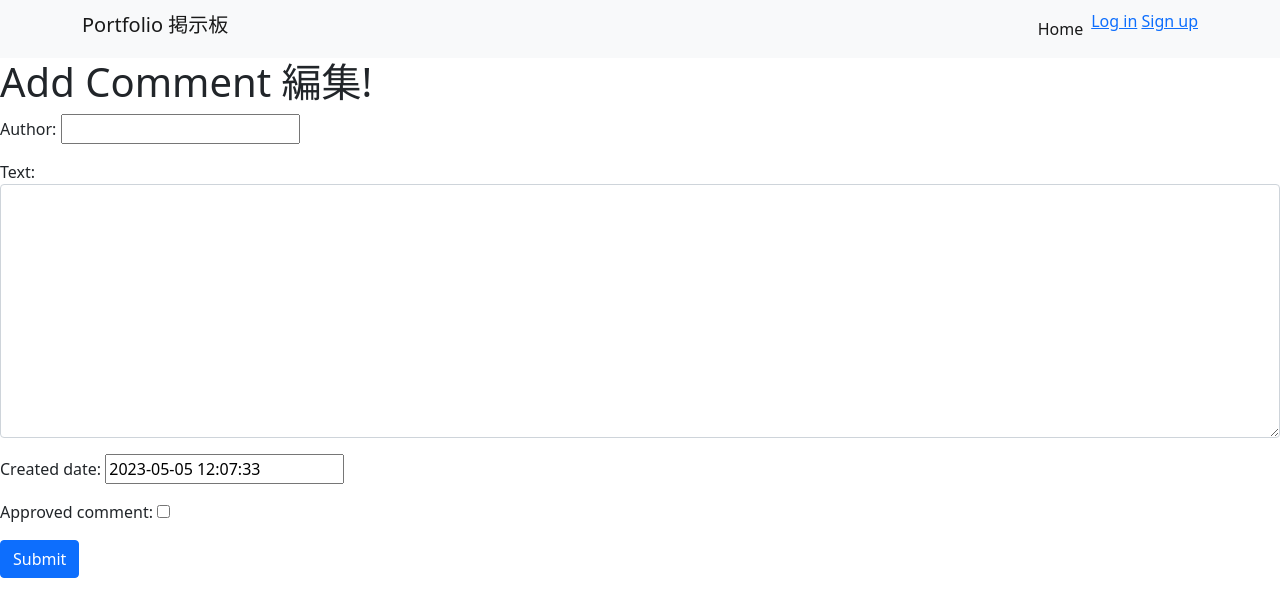
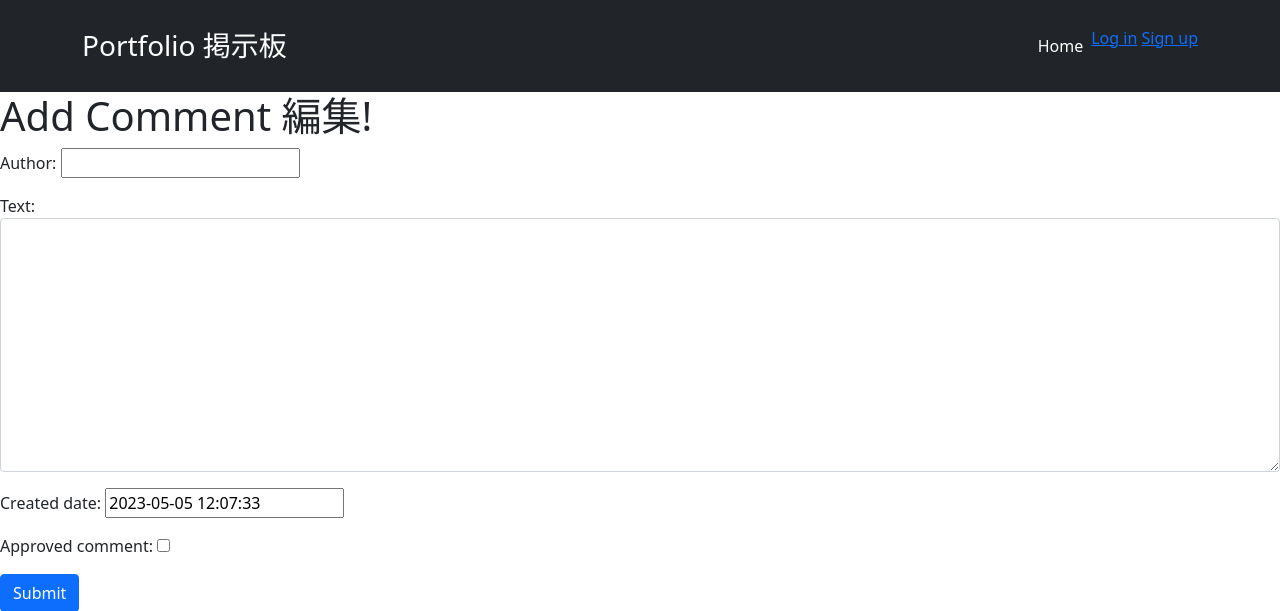
Before and after one commit to goat2130/Django-portfolio-first, a Django app: page /post/1/comment/ in a window 1280 px wide. Shown: the top 611 px of the page. Run offline with Django 4.2, Linux system fonts and the light colour scheme; data comes from the database, SQL or seed files in the repository.

Commit message:
feat: 1.55 に詰まり

```diff
--- /dev/null
+++ b/myapp/static/myapp/style.css
@@ -0,0 +1,3 @@
+.navbar .nav-link {
+  color: #fff !important;
+}
--- a/myapp/templates/base.html
+++ b/myapp/templates/base.html
@@ -10,20 +10,22 @@
   </head>
   <body>
     <header>
-      <nav class="navbar navbar-expand-lg navbar-light bg-light">
+      <nav class="navbar navbar-expand-lg navbar-dark bg-dark py-3">
         <div class="container">
-          <h1 class="navbar-brand">Portfolio 掲示板</h1>
-          <button class="navbar-toggler" type="button" data-bs-toggle="collapse" data-bs-target="#navbarNav" aria-controls="navbarNav" aria-expanded="false" aria-label="Toggle navigation">
+          <a class="navbar-brand">
+            <h3 class="text-white pt-2">Portfolio 掲示板</h3>
+          </a>
+          <button class="navbar-toggler" type="button" data-bs-toggle="collapse" data-bs-target="#navbarNavAltMarkup" aria-controls="navbarNavAltMarkup" aria-expanded="false" aria-label="Toggle navigation">
             <span class="navbar-toggler-icon"></span>
           </button>
-          <div class="collapse navbar-collapse" id="navbarNav">
-            <ul class="navbar-nav ms-auto">
+          <div class="collapse navbar-collapse justify-content-end" id="navbarNav">
+            <div class="navbar-nav">
               <li class="nav-item">
                 <a class="nav-link active" aria-current="page" href="{% url 'post_list' %}">Home</a>
               </li>
               {% if user.is_authenticated %}
                 <li class="auth-links">
-                  <p>Logged in as: {{ user.username }}</p>
+                  <p class="text-white">Logged in as: {{ user.username }}</p>
                   <li class="nav-item">
                     <a class="nav-link" href="{% url 'my_posts' %}">My posts</a>
                   </li>
@@ -43,7 +45,7 @@
                   <a href="{% url 'signup' %}">Sign up</a>
                 </li>
               {% endif %}
-            </ul>
+            </div>
           </div>
         </div>
       </nav>
```
